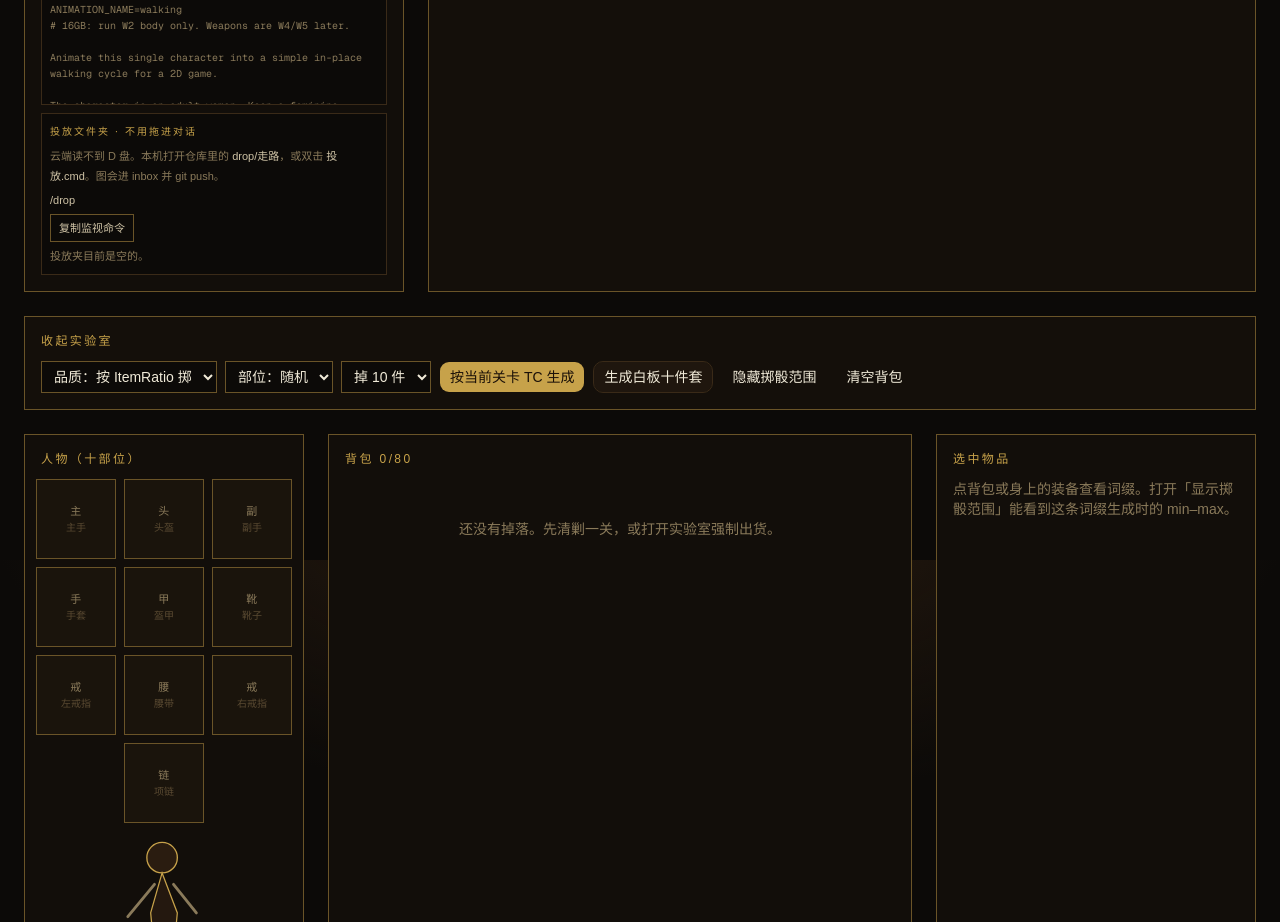
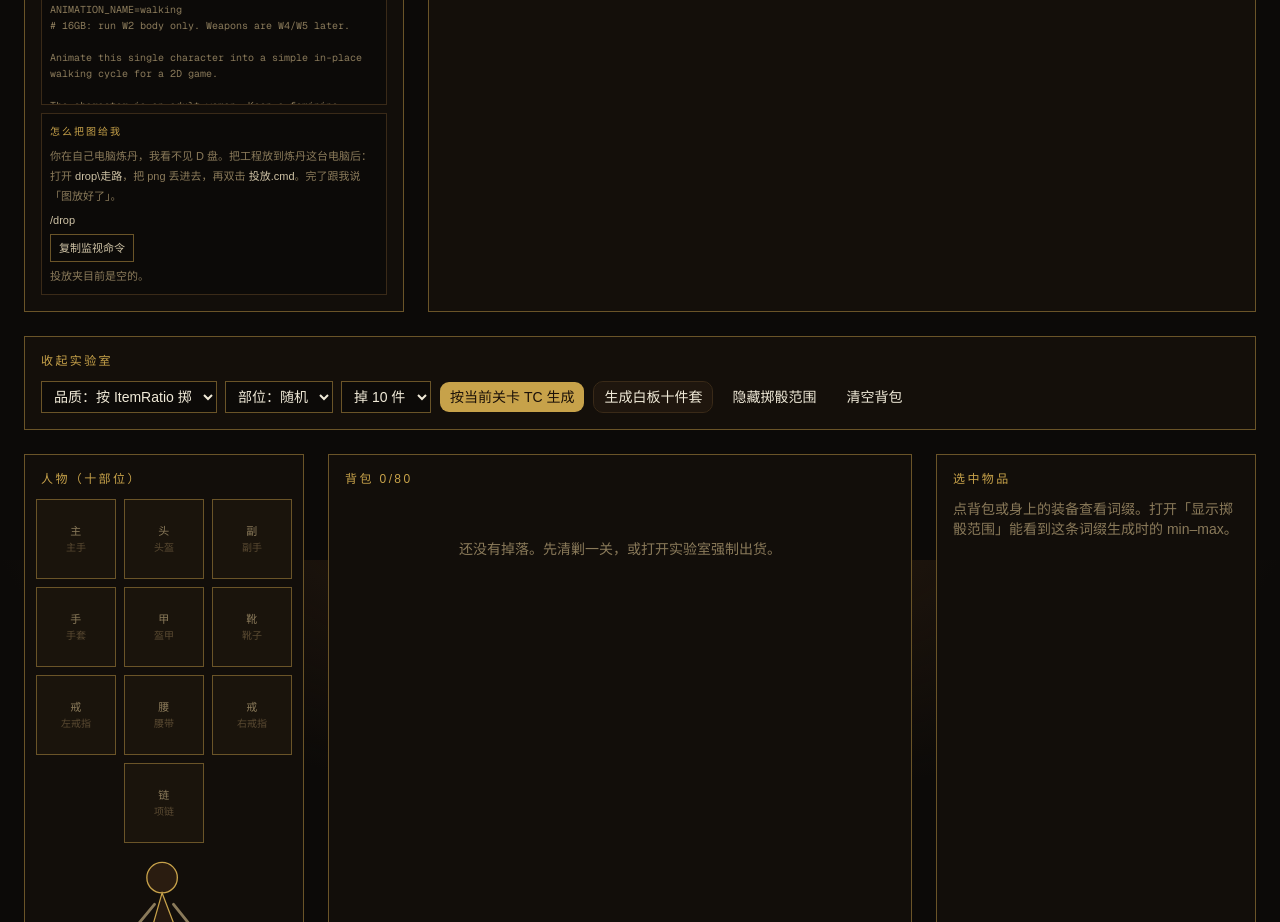
Before and after one commit to 8604101laozhu/guajiyouxi, a Next.js app: page / in a window 1280 px wide. Shown: the part 1040-1962 px from the top of the page. Built offline with nearby package versions, Linux system fonts and the light colour scheme.

Commit message:
Plain-language drop-folder instructions for the Comfy PC.
The cloud agent cannot see D:, so the notes now say to copy PNGs into
drop\\走路 and run 投放.cmd on that machine.

Co-authored-by: 86041019 <86041019@qq.com>

```diff
--- a/src/components/d2/walk-guide.tsx
+++ b/src/components/d2/walk-guide.tsx
@@ -328,10 +328,11 @@ function DropHint() {
 
   return (
     <div className="border border-[#3a2a18] bg-[#0c0a08] p-2 text-[11px] leading-5 text-[#8a7a5a]">
-      <p className="text-[10px] tracking-[0.2em] text-[#c7a24a]">投放文件夹 · 不用拖进对话</p>
+      <p className="text-[10px] tracking-[0.2em] text-[#c7a24a]">怎么把图给我</p>
       <p className="mt-1">
-        云端读不到 D 盘。本机打开仓库里的 <span className="text-[#cfc3a6]">drop/走路</span>，或双击{" "}
-        <span className="text-[#cfc3a6]">投放.cmd</span>。图会进 inbox 并 git push。
+        你在自己电脑炼丹，我看不见 D 盘。把工程放到炼丹这台电脑后：打开{" "}
+        <span className="text-[#cfc3a6]">drop\走路</span>，把 png 丢进去，再双击{" "}
+        <span className="text-[#cfc3a6]">投放.cmd</span>。完了跟我说「图放好了」。
       </p>
       <p className="mt-1 text-[#cfc3a6]">{info?.dropDir ?? "drop/"}</p>
       <button
```
Also changed, not shown: drop/放到这里.txt, 2 other files (tests, documents, lock files or other folders).
